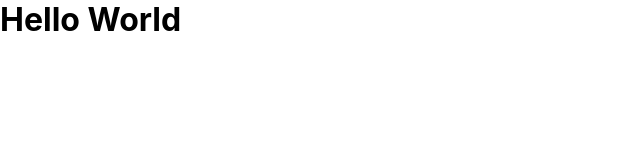
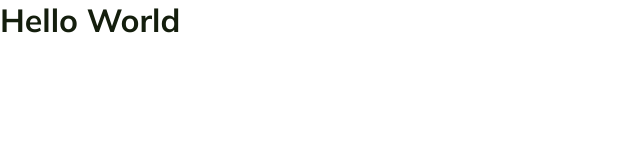
Before and after one commit to Shivam-Sharma-1/CoRider-Assignment, a React (Create React App) app: page / in a window 1280 px wide. Shown: the top 160 px of the page, without its empty margins (0-640 px from the left). Built offline with nearby package versions, Linux system fonts and the light colour scheme.

Commit message:
style: add Mulish font

```diff
--- a/src/App.css
+++ b/src/App.css
@@ -1,5 +1,9 @@
+@import url("https://fonts.googleapis.com/css2?family=Mulish:wght@300;400;500;600;700");
+
 * {
-  margin: 0;
-  padding: 0;
-  box-sizing: border-box;
+    margin: 0;
+    padding: 0;
+    box-sizing: border-box;
+    font-family: "Mulish", sans-serif;
+    color: #141e0d;
 }
```
